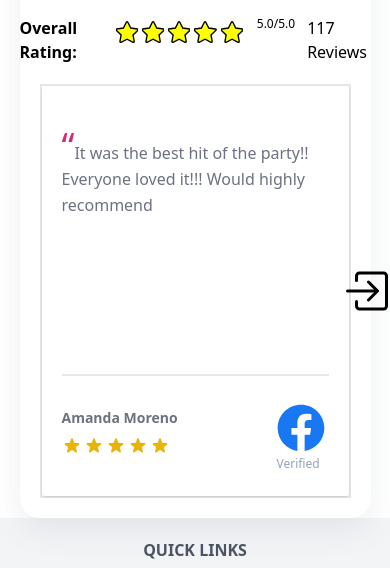
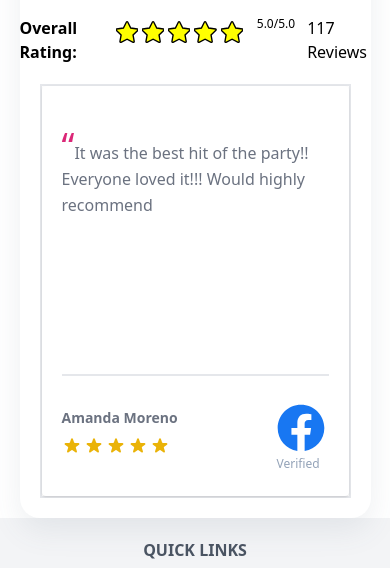
Before and after one commit to missatrox44/love-thy-selfie, a React (Vite) app: page / in a window 390 px wide. Shown: the part 732-1300 px from the top of the page. Built offline with nearby package versions, Linux system fonts and the light colour scheme.

Commit message:
swiping is working on big and small screens currently

```diff
--- a/src/components/ReviewCard/index.jsx
+++ b/src/components/ReviewCard/index.jsx
@@ -8,7 +8,6 @@ import './styles.css';
 function ReviewCard({ date, review, picture, name }) {
   return (
     <div className='border-2 mr-1 min-w-full md:min-w-[50%] lg:min-w-[33%] flex'>
-      <a href="https://www.facebook.com/people/Love-Thy-Selfie-Photo-Booth/100063804810096/?sk=reviews" target="_blank" rel="noopener noreferrer">
       <blockquote
         className='flex h-full flex-col justify-between bg-white p-6 shadow px-5 rounded'
       >
@@ -89,14 +88,15 @@ function ReviewCard({ date, review, picture, name }) {
 
 
           <div className='flex flex-col place-content-end'>
+            <a  href="https://www.facebook.com/people/Love-Thy-Selfie-Photo-Booth/100063804810096/?sk=reviews" target="_blank" rel="noopener noreferrer">
               <svg class='w-14 h-14' fill='#1877F2' viewBox='0 0 24 24' aria-hidden='true'><path fill-rule='evenodd' d='M22 12c0-5.523-4.477-10-10-10S2 6.477 2 12c0 4.991 3.657 9.128 8.438 9.878v-6.987h-2.54V12h2.54V9.797c0-2.506 1.492-3.89 3.777-3.89 1.094 0 2.238.195 2.238.195v2.46h-1.26c-1.243 0-1.63.771-1.63 1.562V12h2.773l-.443 2.89h-2.33v6.988C18.343 21.128 22 16.991 22 12z' clip-rule='evenodd' /></svg>
+            </a>
             <p className='text-xs text-slate-400 ml-1'>Verified</p>
           </div>
 
         </div>
 
       </blockquote>
-      </a>
   </div>
 
 
--- a/src/components/ReviewCarousel/index.jsx
+++ b/src/components/ReviewCarousel/index.jsx
@@ -10,9 +10,41 @@ const ReviewCarousel = (props) => {
 
   const bigScreen = useMediaQuery('(min-width:640px)');
 
+  const [touchStart, setTouchStart] = useState(null);
+  const [touchEnd, setTouchEnd] = useState(null);
+  const minSwipeDistance = 50
+
   const [currentIndex, setCurrentIndex] = useState(0)
   const [length, setLength] = useState(children.length)
 
+
+  const onTouchStart = (e) => {
+    setTouchEnd(null) // otherwise the swipe is fired even with usual touch events
+    setTouchStart(e.targetTouches[0].clientX)
+  }
+
+  const onTouchMove = (e) => setTouchEnd(e.targetTouches[0].clientX)
+
+  const onTouchEnd = () => {
+    if (!touchStart || !touchEnd) return;
+    const distance = touchStart - touchEnd;
+    const isLeftSwipe = distance > minSwipeDistance;
+    const isRightSwipe = distance < -minSwipeDistance;
+    if (isLeftSwipe || isRightSwipe) {
+      console.log('swipe', isLeftSwipe ? 'left' : 'right')
+      isLeftSwipe ? setCurrentIndex(prevState => prevState + 1) : setCurrentIndex(prevState => prevState - 1)
+    }
+    // console.log('swipe', isLeftSwipe ? 'left' : 'right')
+    // add your conditional logic here
+    // if (isLeftSwipe && currentIndex < (currentIndex.length - 1)) {
+    //   setCurrentIndex(prevState => prevState + 1);
+    //   console.log(currentIndex)
+    // };
+    // if (isRightSwipe && currentIndex > 0) {
+    //   setCurrentIndex(prevState => prevState - 1);
+    //   console.log(currentIndex)
+    // }
+  }
 
   // Set the length to match current children from props
   useEffect(() => {
@@ -34,9 +66,9 @@ const ReviewCarousel = (props) => {
   return (
     <div className="carousel-container">
 
-      <div className="carousel-wrapper p-5">
+      <div className="carousel-wrapper p-5" onTouchStart={onTouchStart} onTouchMove={onTouchMove} onTouchEnd={onTouchEnd}>
         {
-          currentIndex > 0 &&
+          bigScreen && currentIndex > 0 &&
             <svg onClick={prev} className="left-arrow" stroke="currentColor" fill="currentColor" stroke-width="0" viewBox="0 0 16 16" height="1em" width="1em" xmlns="http://www.w3.org/2000/svg"><path fill-rule="evenodd" d="M7.854 11.354a.5.5 0 000-.708L5.207 8l2.647-2.646a.5.5 0 10-.708-.708l-3 3a.5.5 0 000 .708l3 3a.5.5 0 00.708 0z" clip-rule="evenodd"></path><path fill-rule="evenodd" d="M15 8a.5.5 0 00-.5-.5h-9a.5.5 0 000 1h9A.5.5 0 0015 8z" clip-rule="evenodd"></path><path fill-rule="evenodd" d="M2.5 14.5A1.5 1.5 0 011 13V3a1.5 1.5 0 011.5-1.5h8A1.5 1.5 0 0112 3v1.5a.5.5 0 01-1 0V3a.5.5 0 00-.5-.5h-8A.5.5 0 002 3v10a.5.5 0 00.5.5h8a.5.5 0 00.5-.5v-1.5a.5.5 0 011 0V13a1.5 1.5 0 01-1.5 1.5h-8z" clip-rule="evenodd"></path></svg>
         }
         <div className="carousel-content-wrapper">
@@ -57,8 +89,7 @@ const ReviewCarousel = (props) => {
           ||
 
           //if it's not a big screen
-          !bigScreen && (currentIndex < length - 1) &&
-          <svg  onClick={next} className="right-arrow" stroke="currentColor" fill="currentColor" stroke-width="0" viewBox="0 0 16 16" height="1em" width="1em" xmlns="http://www.w3.org/2000/svg"><path fill-rule="evenodd" d="M8.146 11.354a.5.5 0 010-.708L10.793 8 8.146 5.354a.5.5 0 11.708-.708l3 3a.5.5 0 010 .708l-3 3a.5.5 0 01-.708 0z" clip-rule="evenodd"></path><path fill-rule="evenodd" d="M1 8a.5.5 0 01.5-.5h9a.5.5 0 010 1h-9A.5.5 0 011 8z" clip-rule="evenodd"></path><path fill-rule="evenodd" d="M13.5 14.5A1.5 1.5 0 0015 13V3a1.5 1.5 0 00-1.5-1.5h-8A1.5 1.5 0 004 3v1.5a.5.5 0 001 0V3a.5.5 0 01.5-.5h8a.5.5 0 01.5.5v10a.5.5 0 01-.5.5h-8A.5.5 0 015 13v-1.5a.5.5 0 00-1 0V13a1.5 1.5 0 001.5 1.5h8z" clip-rule="evenodd"></path></svg>
+          !bigScreen && (currentIndex < length - 1)
         }
       </div>
     </div>
```
Lines whose indentation alone changed are shown as unchanged.
